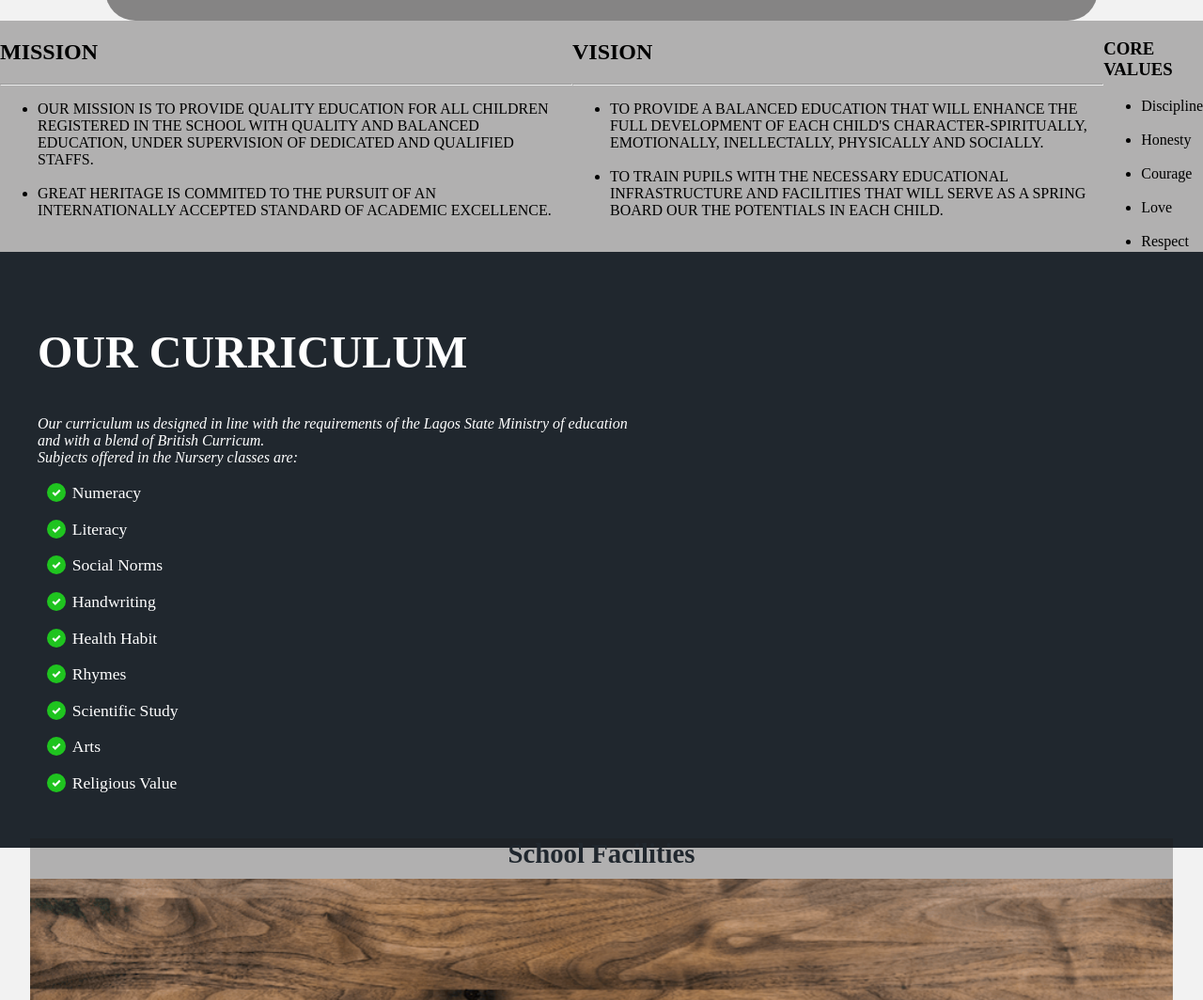
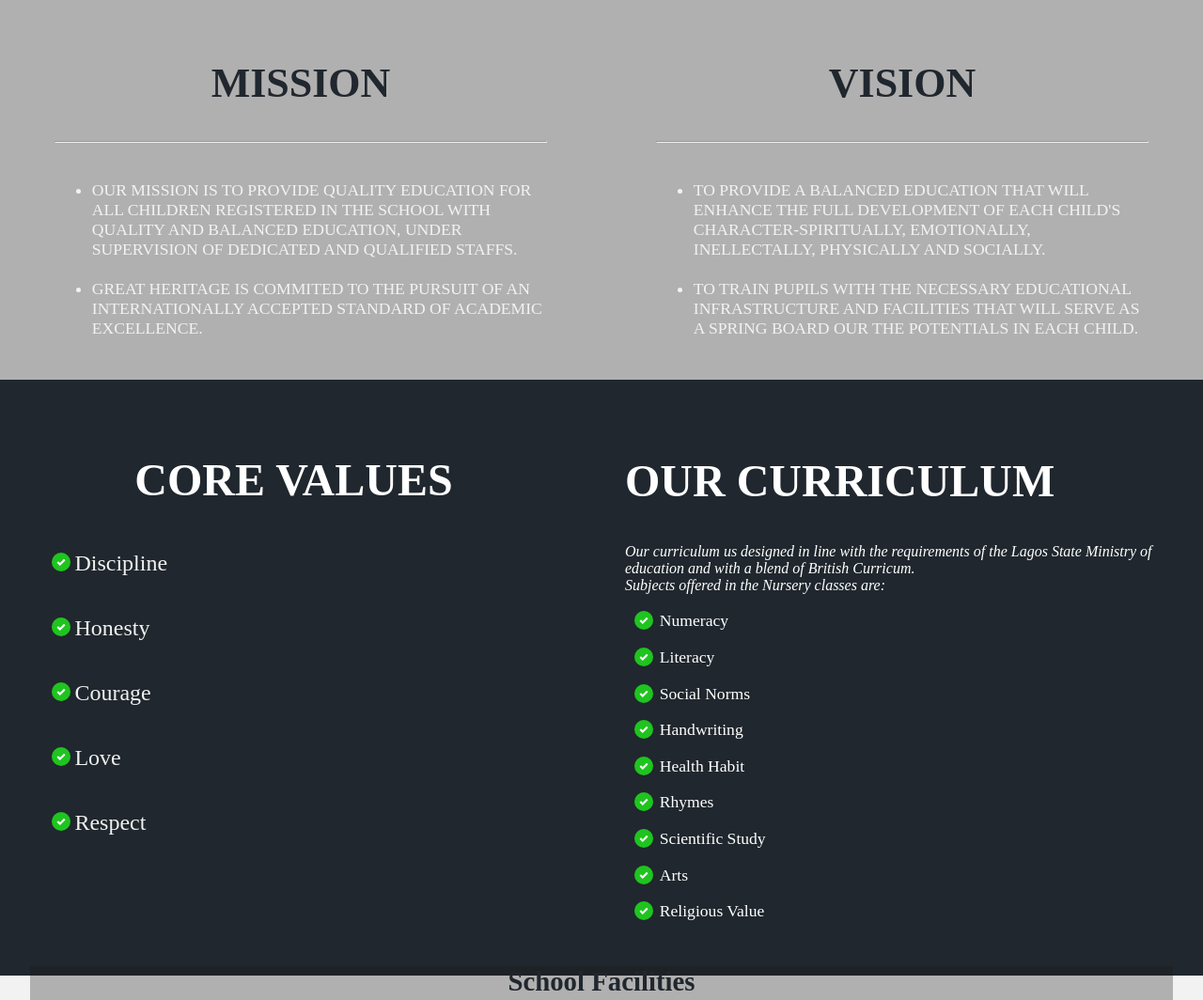
Before and after one commit to michaelofoegbu/Great-Heritage-School-Website, a plain HTML site: page index.html in a window 1280 px wide. Shown: the part 1356-2420 px from the top of the page at 94% size. Drawn offline with Linux system fonts and the light colour scheme.

Commit message:
Add files via upload

```diff
--- a/index.html
+++ b/index.html
@@ -47,7 +47,7 @@
                 <path d="M7.29289 131.707C7.68341 132.098 8.31658 132.098 8.7071 131.707L15.0711 125.343C15.4616 124.953 15.4616 124.319 15.0711 123.929C14.6805 123.538 14.0474 123.538 13.6568 123.929L7.99999 129.586L2.34314 123.929C1.95262 123.538 1.31945 123.538 0.928927 123.929C0.538402 124.319 0.538402 124.953 0.928927 125.343L7.29289 131.707ZM7 -4.37114e-08L6.99999 131L8.99999 131L9 4.37114e-08L7 -4.37114e-08Z" fill="black"/>
             </svg>
         </section>
-
+        <div class="middle">
             <section class="history" id="history">
                 <div>
                   <h1>HISTORY</h1>
@@ -77,8 +77,10 @@
                     Her experience in education have contributed to the success achieved to date
                 </div>
             </section>
+        </div>
+
         <section id="miss">
-            <div class="part">
+            <div class="part-first">
                 <h1>MISSION</h1> <hr>
                 <ul class="futures-list">
                     <li>OUR MISSION IS TO PROVIDE QUALITY EDUCATION FOR
@@ -92,7 +94,7 @@
                     </li>
                 </ul>
             </div>
-            <div class="part">
+            <div class="part-second">
                 <h1>VISION</h1><hr>
                 <ul class="futures-list">
                     <li>
@@ -105,7 +107,10 @@
                     </li>
                 </ul>
             </div>
-            <section class="part">
+
+        </section>
+        <section id="curriculum">
+            <section class="part-down">
                 <h1> CORE VALUES</h1>
                 <ul>
                     <li>Discipline</li><br>
@@ -115,8 +120,6 @@
                     <li>Respect</li><br>
                 </ul>
             </section>
-        </section>
-        <section id="curriculum">
             <div>
                     <h1> OUR CURRICULUM</h1>
                     <cite>
@@ -191,7 +194,7 @@
 
 
     <script>
-        alert("Hello! Kindly note this website is still under development");
+        // alert("Hello! Kindly note this website is still under development");
         const mobileBtn= document.getElementById('mobile-cta')
         const mobileBtnExit = document.getElementById('mobile-exit')
         const nav = document.querySelector('nav')
```
Lines whose indentation alone changed are shown as unchanged.
